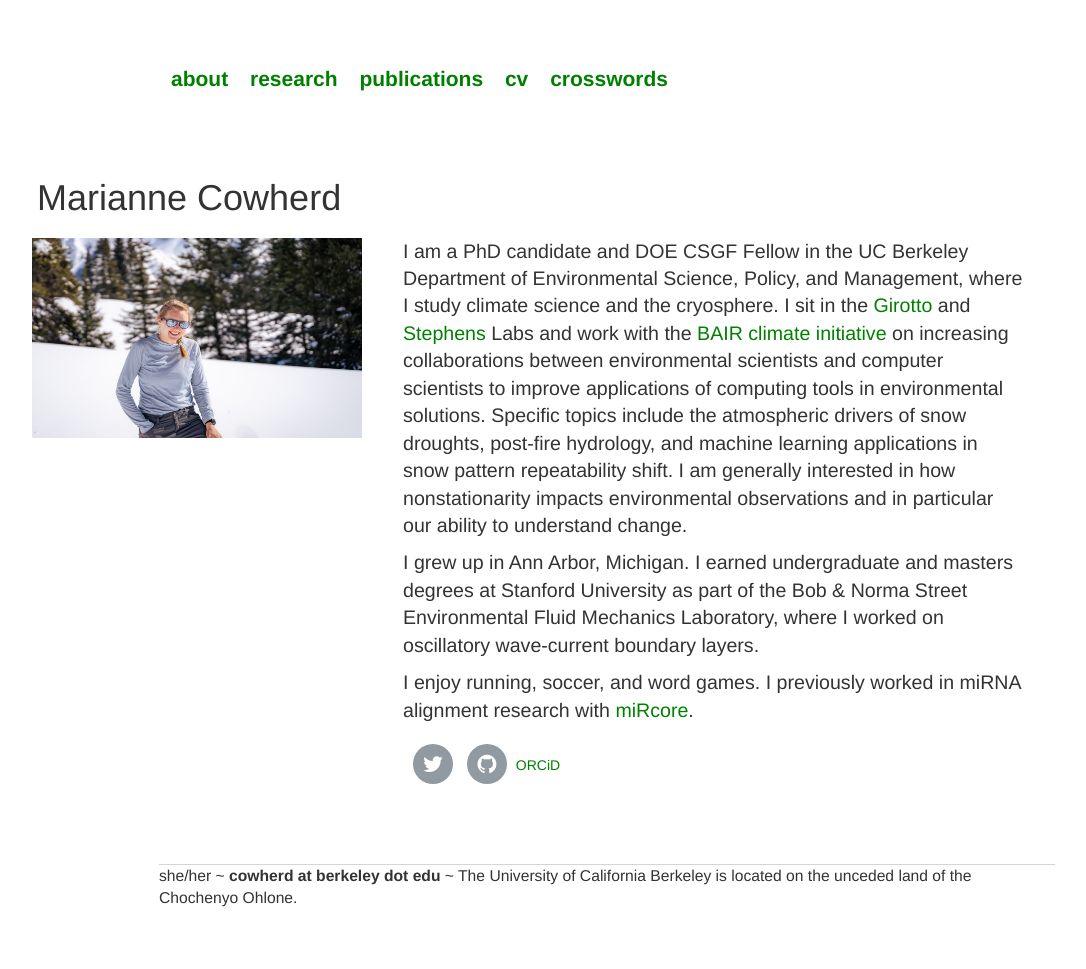
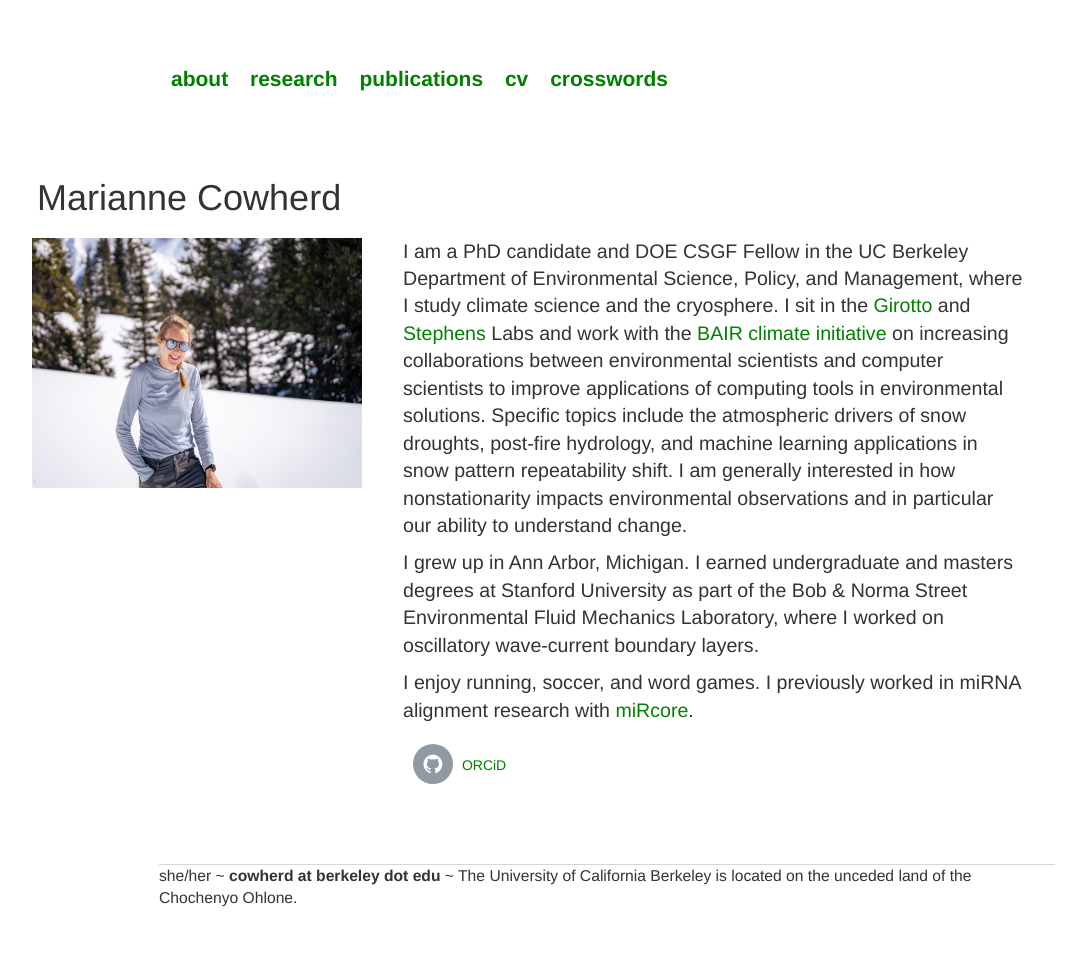
Before and after one commit to mariannecowherd/mariannecowherd.github.io, a Jekyll site: the page built from index.html, in a window 1280 px wide. Shown: the whole page, without its empty margins (33-1119 px from the left). Built offline with Jekyll 4.4.1, drawn with Linux system fonts in a browser that asks for light colours; nearby versions of some CDN libraries.

Commit message:
Update index.html

```diff
--- a/index.html
+++ b/index.html
@@ -51,7 +51,7 @@
 <h1>Marianne Cowherd</h1>
 <div class="row">
   <div class="column left">
-		<img src="/images/IMG_2894.JPG" width="330" height = "200" alt="photograph of Marianne in the snow"/>
+		<img src="/images/IMG_2894.JPG" width="330" height = "250" alt="photograph of Marianne in the snow"/>
 	</div>
   <div class="column right">
 		<p> I am a PhD candidate and DOE CSGF Fellow in the UC Berkeley Department of Environmental Science,
@@ -68,7 +68,6 @@
 
 			<div class="social"><!--HTML Body Start-->
     <ul>
-        <li><a href="https://twitter.com/mariannecowherd"><i class="fa fa-lg fa-twitter"></i></a></li>
         <li><a href="https://github.com/mariannecowherd"><i class="fa fa-lg fa-github"></i></a></li>
 	<a href="https://orcid.org/0000-0002-3165-4504">ORCiD</a>
 	</ul>
```
